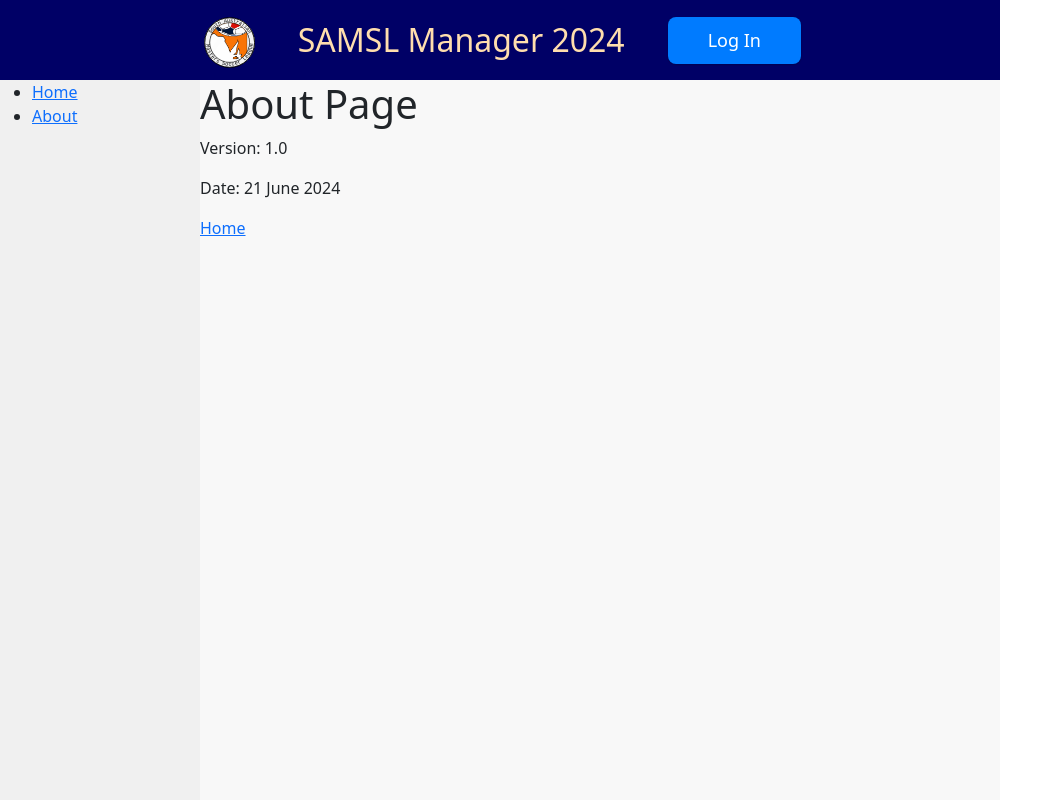
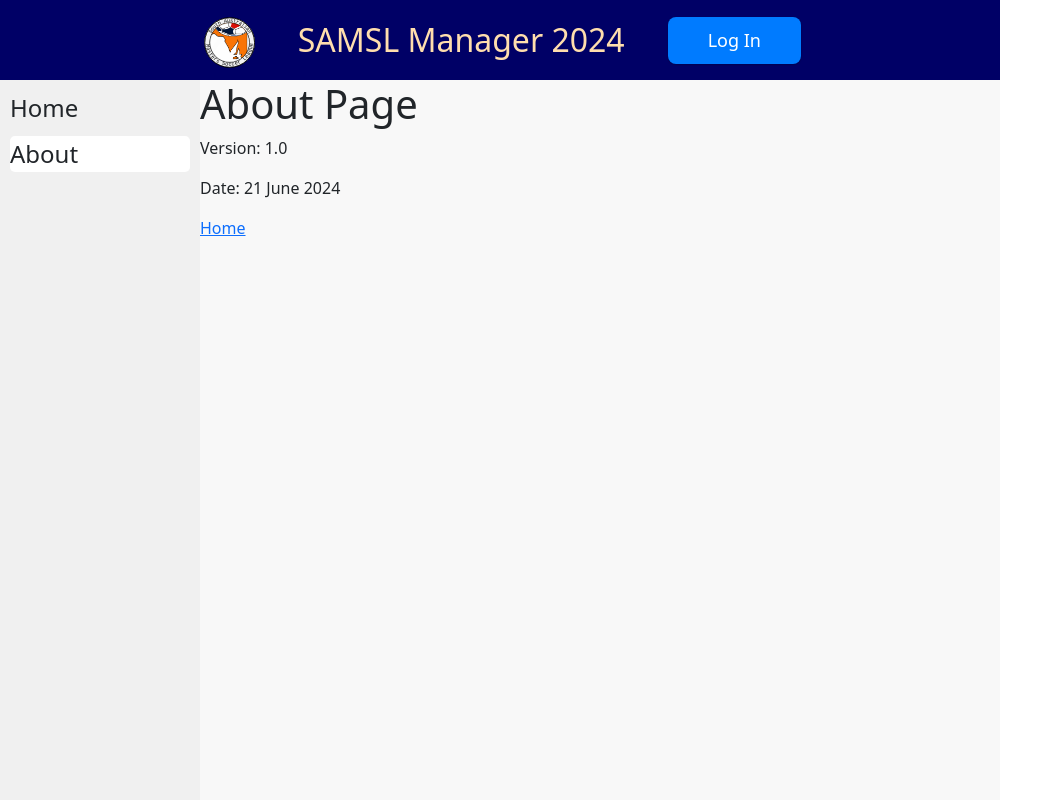
Before and after one commit to Andy-Warhurst/samsl-timesheets, a React (Create React App) app: page /about in a window 1280 px wide. Shown: the whole page, without its empty margins (0-1063 px from the left). Built offline with nearby package versions, Linux system fonts and the light colour scheme; no server answers.

Commit message:
NavBar tidy up.

```diff
--- /dev/null
+++ b/src/NavBar.css
@@ -0,0 +1,29 @@
+.nav-bar {
+    list-style: none; /* Remove bullet points */
+    padding: 5px; /* Remove default padding */
+    margin: 5px; /* Remove default margin */
+}
+
+.nav-bar li {
+    margin-bottom: 10px; /* Space between buttons */
+    font-size: x-large
+}
+
+.nav-link {
+    display: block; /* Make links block elements to stack vertically */
+    padding: 10px 20px;
+    border: none;
+    background-color: #AAAAAA;
+    color: white;
+    text-decoration: none;
+    border-radius: 5px;
+    transition: background-color 0.3s;
+}
+
+.nav-link:hover {
+    background-color: #AAAAAA;
+}
+
+.nav-link.active {
+    background-color: #ffffff;
+}
--- a/src/NavBar.js
+++ b/src/NavBar.js
@@ -1,12 +1,25 @@
 import { NavLink } from 'react-router-dom';
+import './NavBar.css';
 
 function NavBar() {
     return (
         <nav>
-            <ul>
-                <li><NavLink to="/home" className={({isActive}) => (isActive ? 'active' : undefined)}>Home</NavLink>
+            <ul  className="nav-bar">
+                <li>
+                    <NavLink
+                        to="/home"
+                        className={({ isActive }) => isActive ? 'nav-link active' : 'nav-link'}
+                    >
+                        Home
+                    </NavLink>
                 </li>
-                <li><NavLink to="/about" className={({isActive}) => (isActive ? 'active' : undefined)}>About</NavLink>
+                <li>
+                    <NavLink
+                        to="/about"
+                        className={({isActive}) => (isActive ? 'nav-link active' : 'nav-link')}
+                    >
+                        About
+                    </NavLink>
                 </li>
                 {/*<li><NavLink to="/services"*/}
                 {/*             className={({isActive}) => (isActive ? 'active' : undefined)}>Services</NavLink></li>*/}
```
